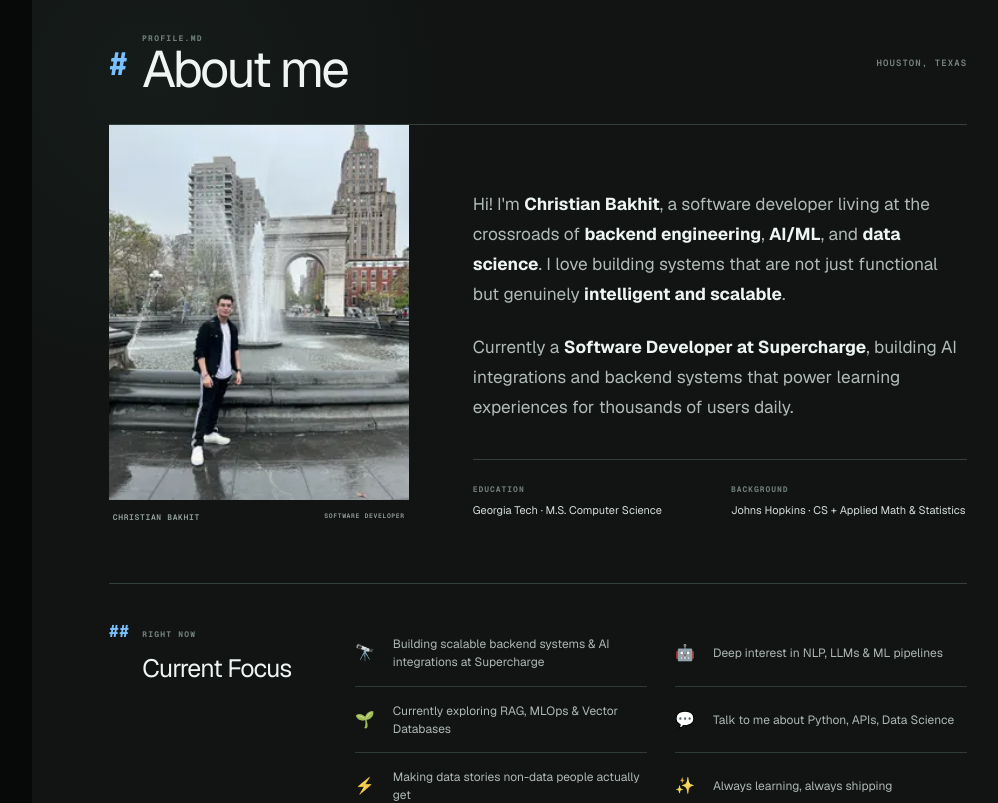
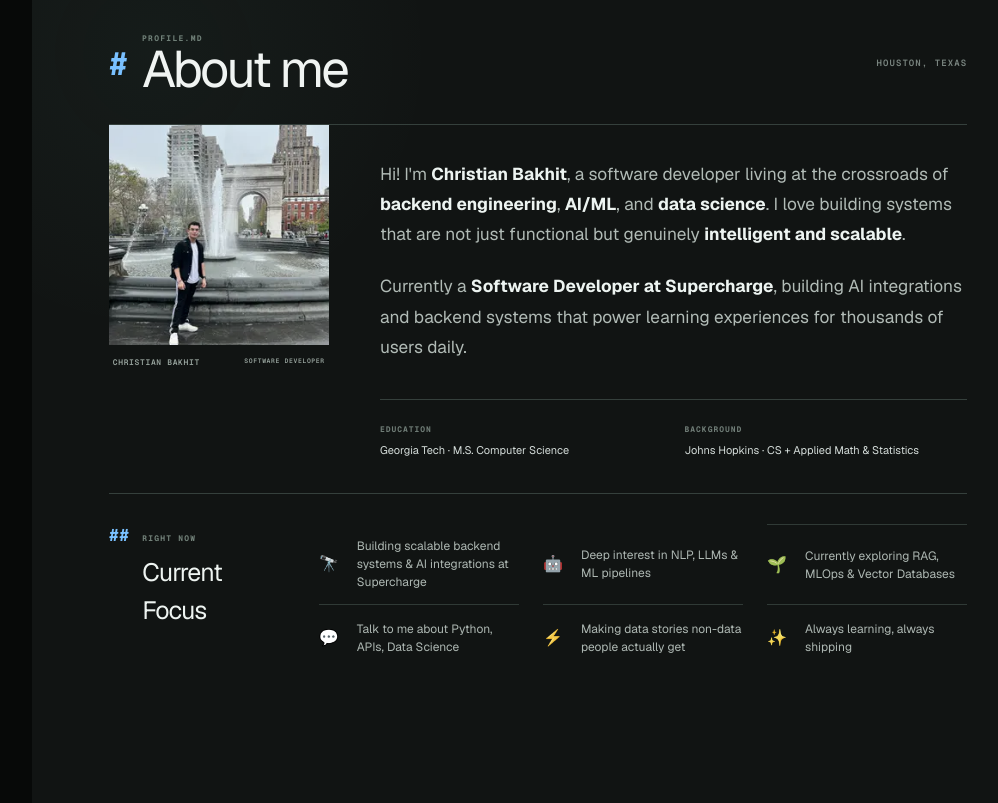
Before and after one commit to ChrisBakhit/christian-portfolio, a Next.js app: page / in a window 1280 px wide. Shown: the part 1180-1983 px from the top of the page, without its empty margins (236-1234 px from the left). Built offline with nearby package versions, Linux system fonts and the light colour scheme.

Commit message:
Make profile composition more horizontal

```diff
--- a/app/navigation.css
+++ b/app/navigation.css
@@ -153,23 +153,23 @@ main.sidebarOpen { padding-left: 268px; }
 .profileReadmeHeader small { color:#708078; font:650 8px var(--font-mono); letter-spacing:.16em; }
 .profileReadmeHeader h2 { margin:2px 0 0; color:#f0f4f2; font-size:clamp(34px,4vw,52px); line-height:.95; letter-spacing:-.05em; }
 .profileReadmeHeader>p { margin:0; color:#79847f; font:600 9px var(--font-mono); text-transform:uppercase; letter-spacing:.12em; }
-.profileOverview { display:grid; grid-template-columns:minmax(230px,300px) minmax(0,1fr); }
+.profileOverview { display:grid; grid-template-columns:minmax(190px,220px) minmax(0,1fr); }
 .profileReadmePhoto { margin:0; padding:0; border-right:0; background:transparent; }
-.profileReadmePhoto img { display:block; width:100%; aspect-ratio:4/5; object-fit:cover; object-position:center; filter:saturate(.82); transition:filter .4s ease,transform .55s ease; }
+.profileReadmePhoto img { display:block; width:100%; aspect-ratio:1/1; object-fit:cover; object-position:center; filter:saturate(.82); transition:filter .4s ease,transform .55s ease; }
 .profileReadmePhoto:hover img { filter:saturate(1); transform:scale(.99); }
 .profileReadmePhoto figcaption { display:flex; justify-content:space-between; gap:12px; padding:12px 4px 3px; color:#95a19b; font:600 8px var(--font-mono); text-transform:uppercase; letter-spacing:.08em; }
-.profileNarrative { display:flex; flex-direction:column; justify-content:center; padding:clamp(34px,5vw,66px) 0 clamp(34px,5vw,66px) clamp(34px,5vw,66px); }
+.profileNarrative { display:flex; flex-direction:column; justify-content:center; padding:34px 0 34px clamp(34px,4vw,54px); }
 .profileNarrative>p { max-width:670px; margin:0 0 22px; color:#b1bbb6; font-size:clamp(15px,1.35vw,18px); line-height:1.75; }
 .profileNarrative strong { color:#edf4f1; font-weight:620; }
 .profileCredentials { display:grid; grid-template-columns:repeat(2,minmax(0,1fr)); gap:22px; margin-top:15px; padding-top:24px; border-top:1px solid #35403c; }
 .profileCredentials span { color:#d5ddda; font-size:11px; line-height:1.55; }
 .profileCredentials small { display:block; margin-bottom:8px; color:#6f7c76; font:650 8px var(--font-mono); letter-spacing:.12em; }
-.currentFocus { display:grid; grid-template-columns:210px 1fr; gap:36px; padding:36px 0 40px; border-top:1px solid #35403c; background:transparent; }
+.currentFocus { display:grid; grid-template-columns:180px 1fr; gap:30px; padding:30px 0 34px; border-top:1px solid #35403c; background:transparent; }
 .currentFocus>header { display:flex; gap:13px; align-items:flex-start; }
 .currentFocus>header>span { color:#79c0ff; font:700 17px var(--font-mono); }
 .currentFocus header small { color:#718078; font:650 8px var(--font-mono); letter-spacing:.15em; }
 .currentFocus h3 { margin:6px 0 0; color:#eef4f1; font-size:25px; letter-spacing:-.035em; }
-.focusRows { display:grid; grid-template-columns:repeat(2,minmax(0,1fr)); gap:0 28px; }
+.focusRows { display:grid; grid-template-columns:repeat(3,minmax(0,1fr)); gap:0 24px; }
 .focusRows p { min-height:66px; display:grid; grid-template-columns:28px 1fr; gap:10px; align-items:center; margin:0; padding:13px 0; border-top:1px solid #303a36; color:#aeb8b3; font-size:12px; line-height:1.5; }
 .focusRows p:nth-child(-n+2) { border-top:0; }
 .focusRows i { font-style:normal; font-size:16px; filter:saturate(.78); transition:transform .25s ease; }
```
